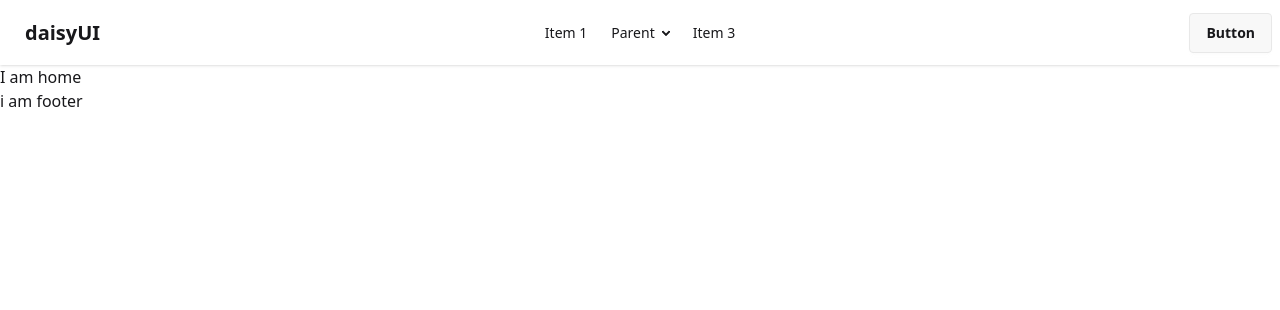
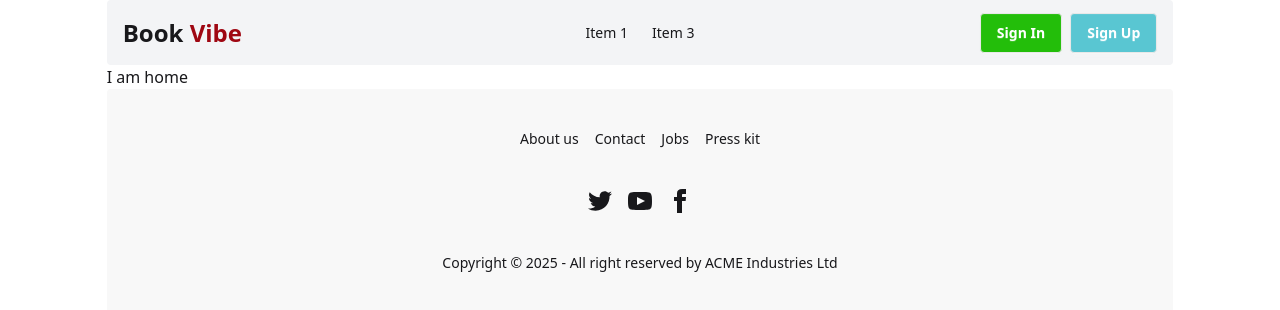
Before and after one commit to hurayrakhan/book-vibe, a React (Vite) app: page / in a window 1280 px wide. Shown: the top 310 px of the page. Built offline with nearby package versions, Linux system fonts and the light colour scheme.

Commit message:
added footer

```diff
--- a/src/Components/Footer/Footer.jsx
+++ b/src/Components/Footer/Footer.jsx
@@ -2,9 +2,54 @@
 
 const Footer = () => {
     return (
-        <div>
-            <h3>i am footer</h3>
-        </div>
+        <footer className="footer footer-horizontal footer-center bg-base-200 text-base-content rounded p-10">
+            <nav className="grid grid-flow-col gap-4">
+                <a className="link link-hover">About us</a>
+                <a className="link link-hover">Contact</a>
+                <a className="link link-hover">Jobs</a>
+                <a className="link link-hover">Press kit</a>
+            </nav>
+            <nav>
+                <div className="grid grid-flow-col gap-4">
+                    <a>
+                        <svg
+                            xmlns="http://www.w3.org/2000/svg"
+                            width="24"
+                            height="24"
+                            viewBox="0 0 24 24"
+                            className="fill-current">
+                            <path
+                                d="M24 4.557c-.883.392-1.832.656-2.828.775 1.017-.609 1.798-1.574 2.165-2.724-.951.564-2.005.974-3.127 1.195-.897-.957-2.178-1.555-3.594-1.555-3.179 0-5.515 2.966-4.797 6.045-4.091-.205-7.719-2.165-10.148-5.144-1.29 2.213-.669 5.108 1.523 6.574-.806-.026-1.566-.247-2.229-.616-.054 2.281 1.581 4.415 3.949 4.89-.693.188-1.452.232-2.224.084.626 1.956 2.444 3.379 4.6 3.419-2.07 1.623-4.678 2.348-7.29 2.04 2.179 1.397 4.768 2.212 7.548 2.212 9.142 0 14.307-7.721 13.995-14.646.962-.695 1.797-1.562 2.457-2.549z"></path>
+                        </svg>
+                    </a>
+                    <a>
+                        <svg
+                            xmlns="http://www.w3.org/2000/svg"
+                            width="24"
+                            height="24"
+                            viewBox="0 0 24 24"
+                            className="fill-current">
+                            <path
+                                d="M19.615 3.184c-3.604-.246-11.631-.245-15.23 0-3.897.266-4.356 2.62-4.385 8.816.029 6.185.484 8.549 4.385 8.816 3.6.245 11.626.246 15.23 0 3.897-.266 4.356-2.62 4.385-8.816-.029-6.185-.484-8.549-4.385-8.816zm-10.615 12.816v-8l8 3.993-8 4.007z"></path>
+                        </svg>
+                    </a>
+                    <a>
+                        <svg
+                            xmlns="http://www.w3.org/2000/svg"
+                            width="24"
+                            height="24"
+                            viewBox="0 0 24 24"
+                            className="fill-current">
+                            <path
+                                d="M9 8h-3v4h3v12h5v-12h3.642l.358-4h-4v-1.667c0-.955.192-1.333 1.115-1.333h2.885v-5h-3.808c-3.596 0-5.192 1.583-5.192 4.615v3.385z"></path>
+                        </svg>
+                    </a>
+                </div>
+            </nav>
+            <aside>
+                <p>Copyright © {new Date().getFullYear()} - All right reserved by ACME Industries Ltd</p>
+            </aside>
+        </footer>
     );
 };
 
--- a/src/Components/Header/Navbar.jsx
+++ b/src/Components/Header/Navbar.jsx
@@ -2,7 +2,7 @@
 
 const Navbar = () => {
     return (
-        <div className="navbar bg-base-100 shadow-sm">
+        <div className="navbar bg-gray-100 rounded px-4">
             <div className="navbar-start">
                 <div className="dropdown">
                     <div tabIndex={0} role="button" className="btn btn-ghost lg:hidden">
@@ -12,35 +12,20 @@
                         tabIndex={0}
                         className="menu menu-sm dropdown-content bg-base-100 rounded-box z-1 mt-3 w-52 p-2 shadow">
                         <li><a>Item 1</a></li>
-                        <li>
-                            <a>Parent</a>
-                            <ul className="p-2">
-                                <li><a>Submenu 1</a></li>
-                                <li><a>Submenu 2</a></li>
-                            </ul>
-                        </li>
-                        <li><a>Item 3</a></li>
+                        <li><a>Item 2</a></li>
                     </ul>
                 </div>
-                <a className="btn btn-ghost text-xl">daisyUI</a>
+                <a className=" text-2xl font-bold">Book <span className='text-red-800'>Vibe</span></a>
             </div>
             <div className="navbar-center hidden lg:flex">
                 <ul className="menu menu-horizontal px-1">
                     <li><a>Item 1</a></li>
-                    <li>
-                        <details>
-                            <summary>Parent</summary>
-                            <ul className="p-2">
-                                <li><a>Submenu 1</a></li>
-                                <li><a>Submenu 2</a></li>
-                            </ul>
-                        </details>
-                    </li>
                     <li><a>Item 3</a></li>
                 </ul>
             </div>
-            <div className="navbar-end">
-                <a className="btn">Button</a>
+            <div className="navbar-end gap-2">
+                <a className="btn bg-[#23BE0A] text-white">Sign In</a>
+                <a className="btn bg-[#59C6D2] text-white">Sign Up</a>
             </div>
         </div>
     );
--- a/src/Root/Root.jsx
+++ b/src/Root/Root.jsx
@@ -5,7 +5,7 @@
 
 const Root = () => {
     return (
-        <div>
+        <div className='w-10/12 mx-auto'>
             <Navbar></Navbar>
             <Outlet></Outlet>
             <Footer></Footer>
```
